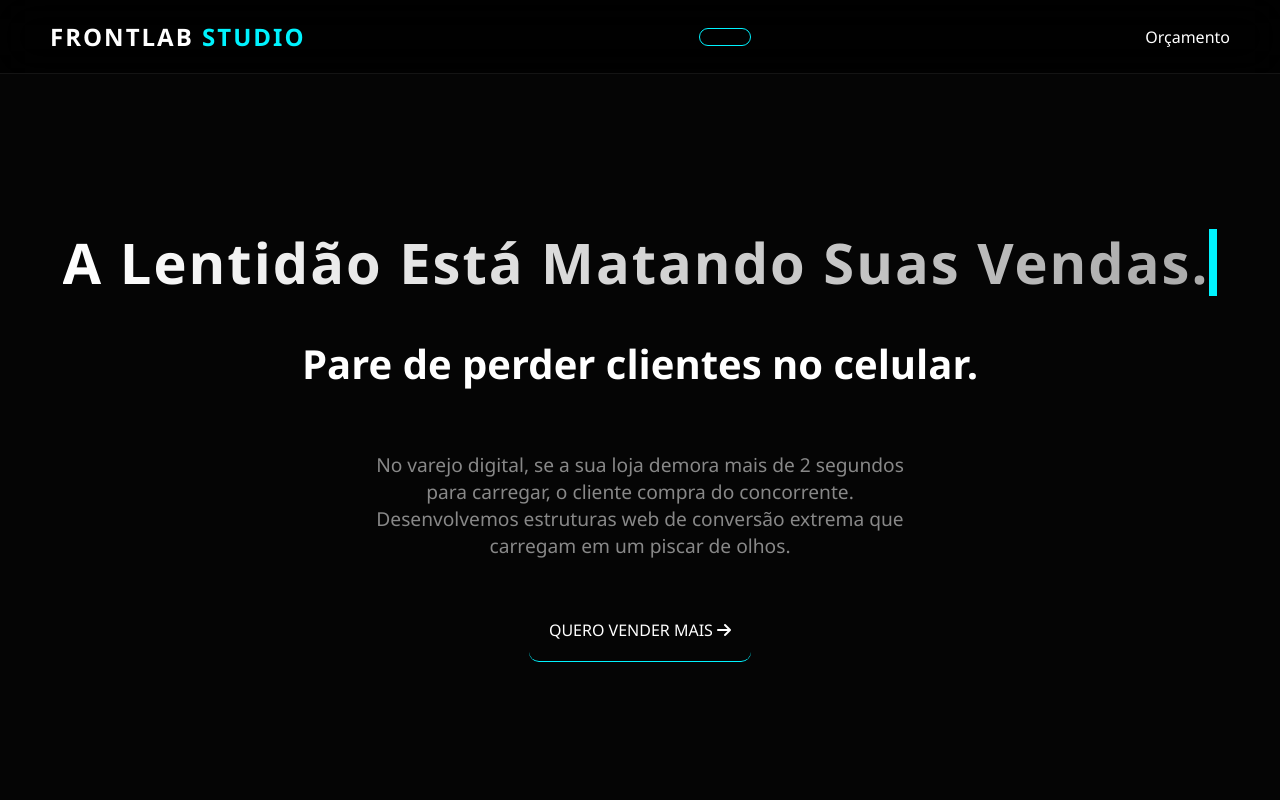
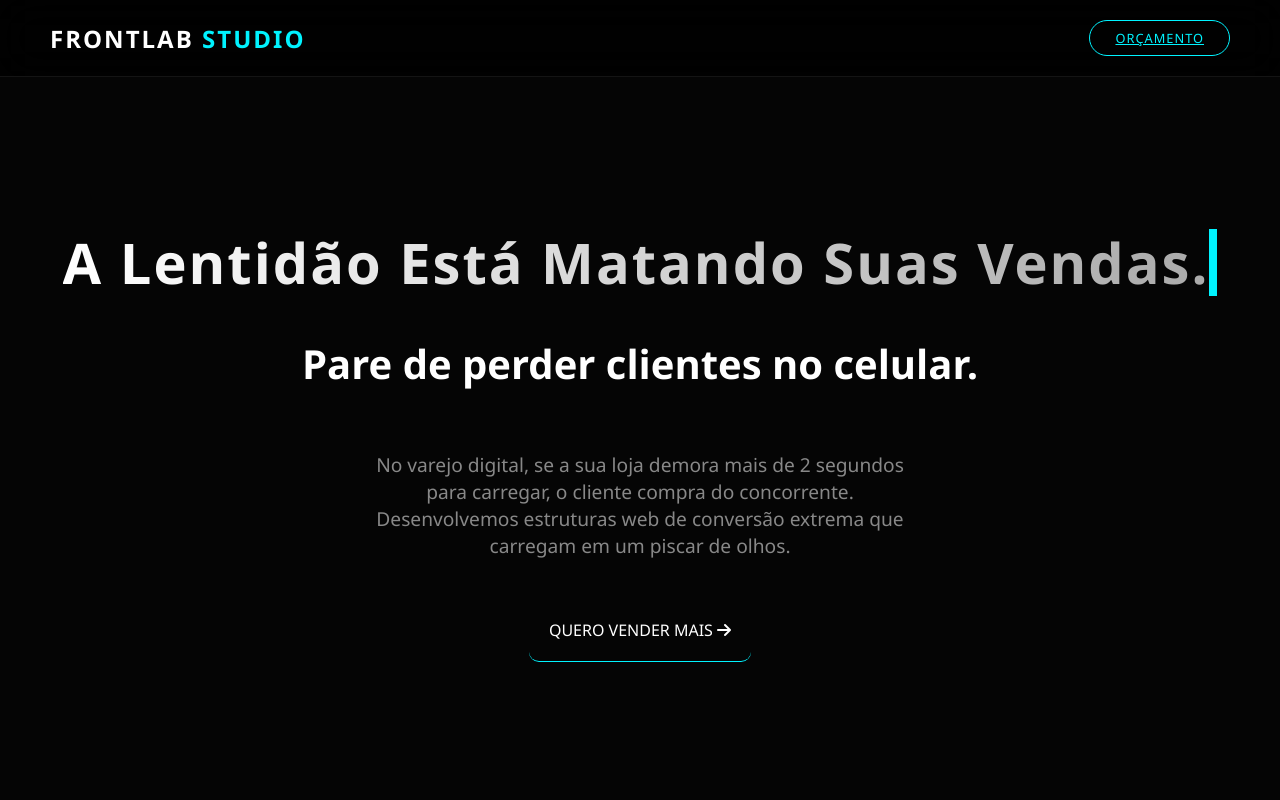
Before and after one commit to Frontlab-Studio/frontlab-studio, a plain HTML site: page empresas/index.html in a window 1280 px wide. Shown: the top 800 px of the page. Drawn offline with Linux system fonts and the light colour scheme.

Commit message:
Update index.html

```diff
--- a/empresas/index.html
+++ b/empresas/index.html
@@ -25,7 +25,7 @@
 
     <nav class="glass-nav">
         <div class="logo">FRONTLAB <span class="highlight">STUDIO</span></div>
-        <a href="https://wa.me/554384137743?text=Ol%C3%A1%20Lucas!%20Quero%20uma%20estrutura%20de%20alta%20performance%20para%20aumentar%20minhas%20vendas." target="_blank" class="btn-cta" style="display: block;"></a>Orçamento</a>
+        <a href="https://wa.me/554384137743?text=Ol%C3%A1%20Lucas!%20Quero%20uma%20estrutura%20de%20alta%20performance%20para%20aumentar%20minhas%20vendas." target="_blank" class="btn-cta" style="display: block;">Orçamento</a>
     </nav>
 
     <header id="hero">
```
